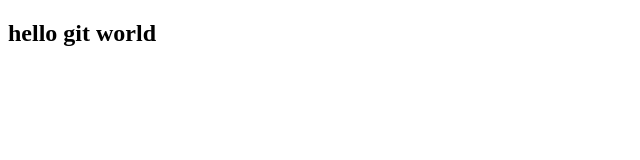
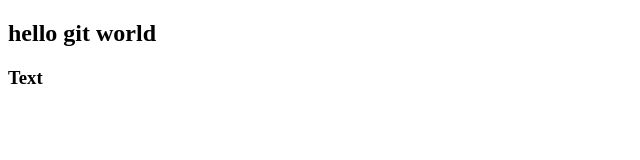
Before and after one commit to pqrst-shish/Project, a plain HTML site: page index.html in a window 1280 px wide. Shown: the full height of the page, 0-640 px from the left. Drawn offline with Linux system fonts and the light colour scheme.

Commit message:
hello everyone

```diff
--- a/index.html
+++ b/index.html
@@ -7,5 +7,6 @@
 </head>
 <body>
     <h2>hello git world</h2>
+    <h3>Text</h3>
 </body>
 </html>
```
